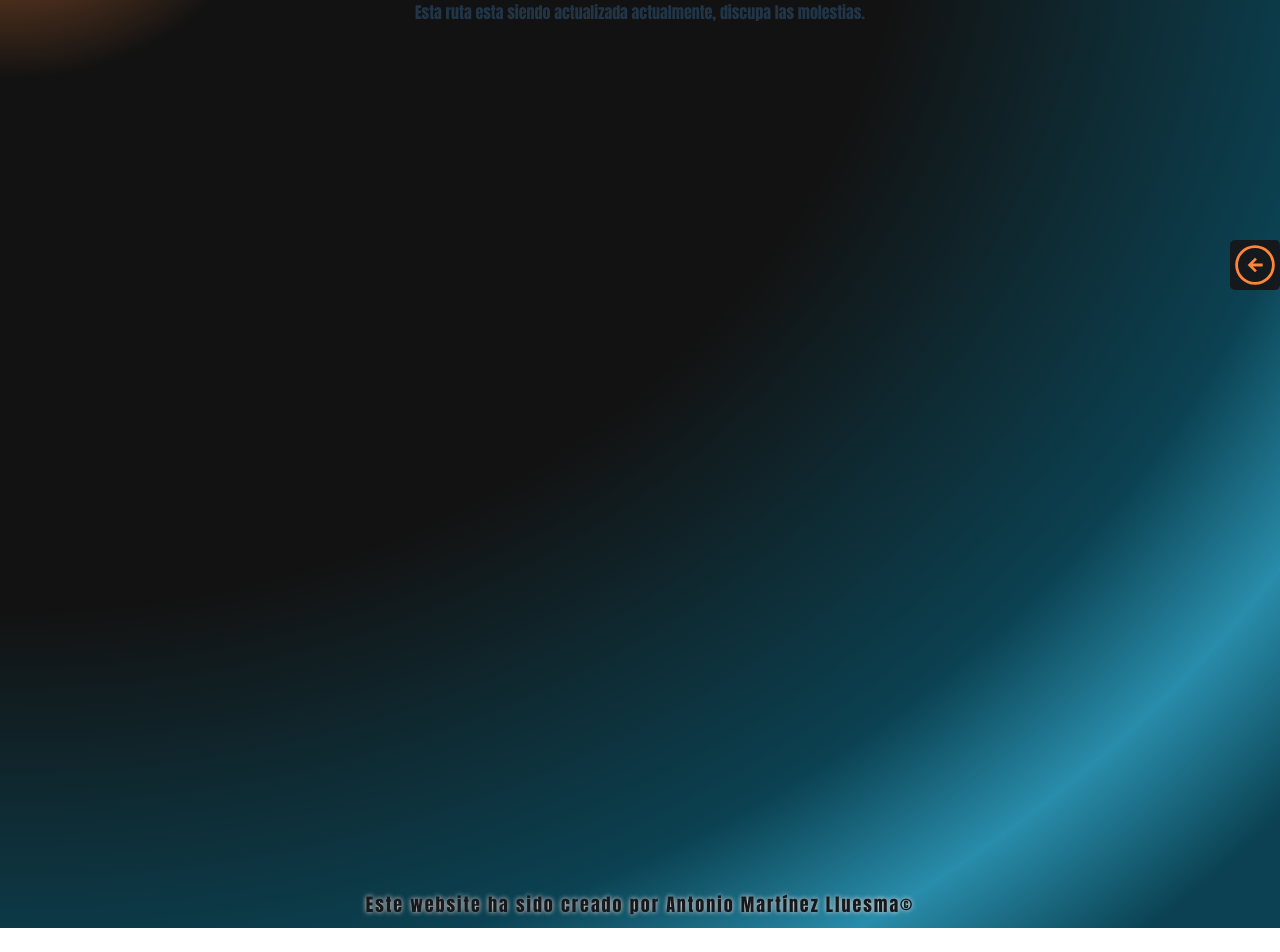
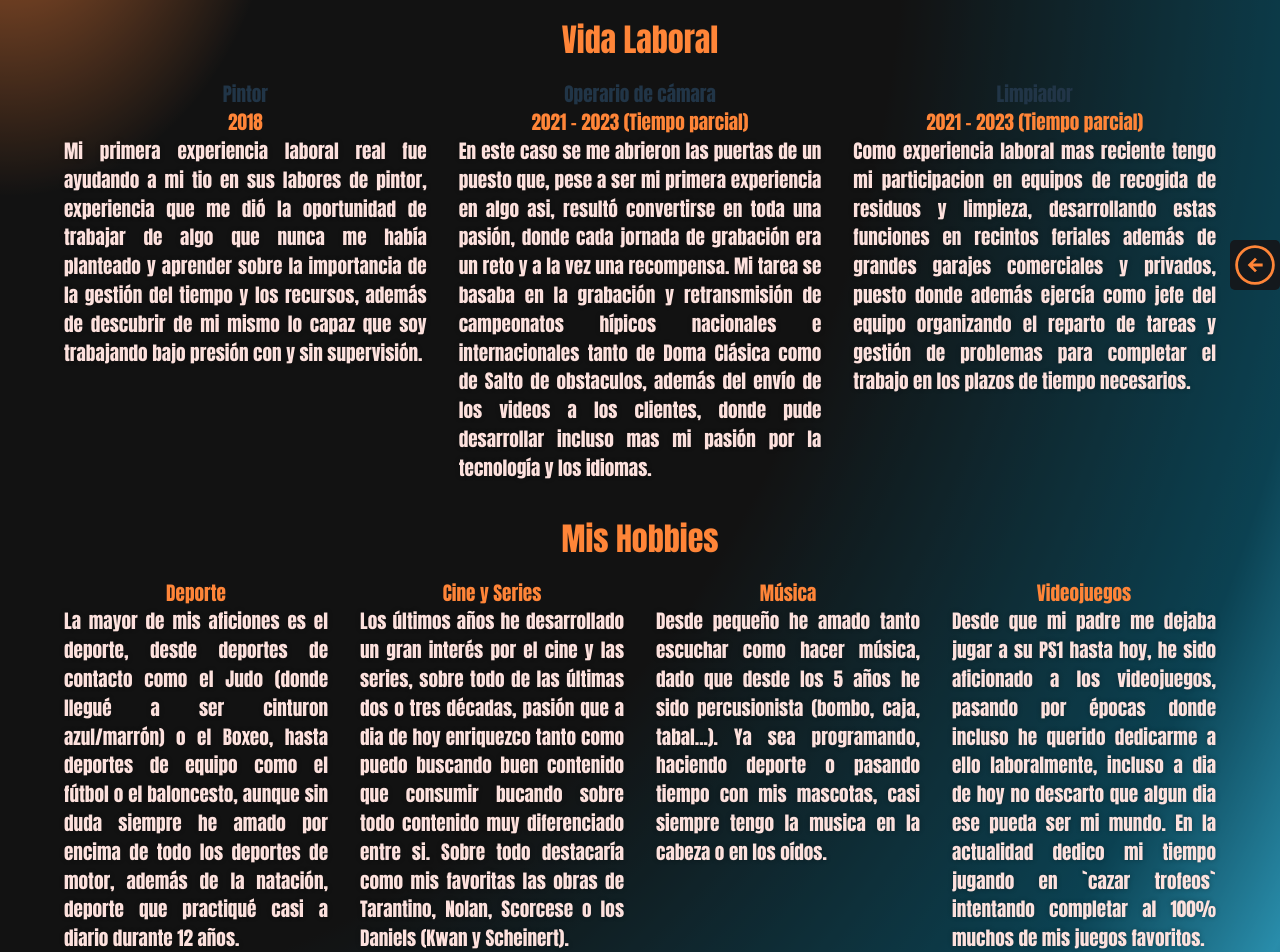
Before and after one commit to tonimtnz/Portafolio, a React (Vite) app: page /me in a window 1280 px wide. Shown: the part 160-1112 px from the top of the page. Before the commit the page ends 1088 px from the top, so only its background shows below. Built offline with nearby package versions, Linux system fonts and the light colour scheme.

Commit message:
sobre mi completado

```diff
--- a/src/App.css
+++ b/src/App.css
@@ -20,32 +20,33 @@
 .nav-father{
   box-sizing: border-box;
   position: relative;
-  height: fit-content;
-  width: fit-content;
-  display: flex;
-  align-items: center;
-  transition: all ease-in-out .3s;
+  height: 50px;
+  width: 50px;
 
   .nav-arrow{
     background-color:var(--rich-black);
     border-radius: 5px;
     height: 50px;
-    transition: all ease-in-out .3s;
+    transition: all ease-in-out .5s;
   }
   .nav-cont{
-    transition: all ease-in-out .3s;
-    display: none;
-    transform: translateX(-100%);
+    transition: all ease-in-out .5s;
+    transform: translate(100%);
     align-self: center;
+    a{
+      color: #ffffff00;
+    }
   }
+
 }
 .nav-icons{
   display: none;
 }
 .nav-father:hover{
   height: fit-content;
+  width: fit-content;
   cursor: pointer;
-  svg{
+  .nav-arrow{
     display: none;
   }
   .nav-cont{
@@ -59,8 +60,12 @@
     gap: 1rem;
     padding: 12px 24px;
     margin-right: 5rem;
+    a{
+      color: var(--magnolia)
+    }
 
     a:hover{
+      color: var(--emphasis);
       transform: scale(1.2);
       transition: all ease-in-out .3s;
     }
@@ -102,6 +107,44 @@
 #lit-tittle{
   font-size: 32px;
   color: var(--emphasis);
+}
+.about-me-page{
+  background-color: var(--imperial-blue);
+
+  .me-container{
+    display: flex;
+    flex-direction: column;
+    gap: 2rem;
+    justify-content: space-between;
+    padding: 1rem 4rem;
+  }
+}
+.me-info-cont{
+  margin-top: 1rem;
+  display: flex;
+  flex-direction: row;
+  justify-content: space-evenly;
+  gap: 2rem;
+  font-size: larger;
+  .me-each-info{
+    width: 100%;
+    height: fit-content;
+    h3{
+      margin: 0;
+    }
+    h4{
+      color: var(--emphasis)
+    }
+    p{
+      color: var(--magnolia);
+      text-align: justify;
+      text-shadow: 0px 0px 5px var(--imperial-blue);
+    }
+  }
+}
+#me-tittle{
+  color: var(--emphasis);
+  margin: 0;
 }
 .form-cont{
   box-sizing: border-box;
@@ -182,9 +225,7 @@
   }
 }
 .port-header{
-  position: static;
   z-index: 9;
-  top: 0;
   width: 100%;
   display: flex;
   flex-direction: row;
@@ -491,6 +532,13 @@
       position: relative;
     }
   }
+  .me-info-cont{
+    flex-direction: column;
+    align-items: center;
+    .me-each-info{
+      width: 90%;
+    }
+  }
   .form-cont{
     flex-direction: column;
     align-items: center;
--- /dev/null
+++ b/src/components/info/AboutMeInfo.jsx
@@ -0,0 +1,47 @@
+export const VidaLab = [
+    {
+        chamba : "Pintor",
+        descript : "Mi primera experiencia laboral real fue ayudando a mi tio en sus labores de pintor, experiencia que me dió la oportunidad de trabajar de algo que nunca me había planteado y aprender sobre la importancia de la gestión del tiempo y los recursos, además de descubrir de mi mismo lo capaz que soy trabajando bajo presión con y sin supervisión.",
+        yrs : "2018"
+    },
+    {
+        chamba : "Operario de cámara",
+        descript : "En este caso se me abrieron las puertas de un puesto que, pese a ser mi primera experiencia en algo asi, resultó convertirse en toda una pasión, donde cada jornada de grabación era un reto y a la vez una recompensa. Mi tarea se basaba en la grabación y retransmisión de campeonatos hípicos nacionales e internacionales tanto de Doma Clásica como de Salto de obstaculos, además del envío de los videos a los clientes, donde pude desarrollar incluso mas mi pasión por la tecnología y los idiomas.",
+        yrs : "2021 - 2023 (Tiempo parcial)"
+    },
+    {
+        chamba : "Limpiador",
+        descript : "Como experiencia laboral mas reciente tengo mi participacion en equipos de recogida de residuos y limpieza, desarrollando estas funciones en recintos feriales además de grandes garajes comerciales y privados, puesto donde además ejercía como jefe del equipo organizando el reparto de tareas y gestión de problemas para completar el trabajo en los plazos de tiempo necesarios.",
+        yrs : "2021 - 2023 (Tiempo parcial)"
+    }
+]
+
+export const Hobbies = [
+    {
+        name : "Deporte",
+        descript : "La mayor de mis aficiones es el deporte, desde deportes de contacto como el Judo (donde llegué a ser cinturon azul/marrón) o el Boxeo, hasta deportes de equipo como el fútbol o el baloncesto, aunque sin duda siempre he amado por encima de todo los deportes de motor, además de la natación, deporte que practiqué casi a diario durante 12 años."
+    },
+    {
+        name : "Cine y Series",
+        descript : "Los últimos años he desarrollado un gran interés por el cine y las series, sobre todo de las últimas dos o tres décadas, pasión que a dia de hoy enriquezco tanto como puedo buscando buen contenido que consumir bucando sobre todo contenido muy diferenciado entre si. Sobre todo destacaría como mis favoritas las obras de Tarantino, Nolan, Scorcese o los Daniels (Kwan y Scheinert)."
+    },
+    {
+        name : "Música",
+        descript : "Desde pequeño he amado tanto escuchar como hacer música, dado que desde los 5 años he sido percusionista (bombo, caja, tabal...). Ya sea programando, haciendo deporte o pasando tiempo con mis mascotas, casi siempre tengo la musica en la cabeza o en los oídos."
+    },
+    {
+        name : "Videojuegos",
+        descript : "Desde que mi padre me dejaba jugar a su PS1 hasta hoy, he sido aficionado a los videojuegos, pasando por épocas donde incluso he querido dedicarme a ello laboralmente, incluso a dia de hoy no descarto que algun dia ese pueda ser mi mundo. En la actualidad dedico mi tiempo jugando en `cazar trofeos` intentando completar al 100% muchos de mis juegos favoritos."
+    },
+]
+
+export const Others = [
+    {
+        name : "Mascotas",
+        descript : "Siempre he tenido un amor inevitable por los animales, ya de muy pequeño conseguí que mi abuela adoptase a un pequeño gato que encontramos en la calle y desde ahí, he tenido la suerte de haber compartido 20 años de mi vida con mascotas increibles. Actualmente mi gata y mi perra (de acogida) son lo más importante para mi, una sacando de mi la parte mas dulce, la otra, manteniendome incluso mas activo de lo que me gustaría. Los amigos no se compran, se adoptan."
+    },
+    {
+        name :  "Edición Multimedia",
+        descript : "Durante mi adolescencia viví el auge de las redes sociales, entre ellas el gran boom de Youtube, y como casi todos en aquella época, decidí que quería ver como era ese mundo desde dentro, gracias a ello aprendí de forma autodidacta algo de edición multimedia, con el fin de hacer mis propios videos para compartirlos con mis amigos. Con el paso de los años ha sido una actividad recurrente en mi vida, la cual me encanta llevar a cabo en ratos muertos o épocas festivas, donde me dedico a hacer felicitaciones familiares o videos para los cumpleaños de mis seres queridos."
+    },
+]
--- a/src/components/info/ProyectsInfo.jsx
+++ b/src/components/info/ProyectsInfo.jsx
@@ -7,12 +7,12 @@ export const ProyectsInfo = [
 {
     name: "EA UPDATE",
     info: "A penas acabé el anterior proyecto se nos encomendó no solo imitar, si no añadir además nuevas funcionalidades a una web ya existente, y elegimos entre las posibles la de Electronic Arts. Por mi parte en este caso tuve la tarea de desarrollar un componente original desde 0 donde resumiese algún apartado de la web real de forma mas interactiva y fundido con la home, por lo que decidí implementar un slider con parte de la información sobre uno de los servicios de juegos en línea que ofrecen además de un menú lateral donde puedes consultar los distintos planes de suscripción, precios, ventajas de cada uno, etc.  De manera cómoda e intuitiva para que el usuario reciba la máxima información en el menor tiempo y clics posibles. Dados los resultados obtenidos en el proyecto anterior, el equipo confió en mi de nuevo esta vez para el rediseño de la pagina en los diferentes dispositivos y dada la libertad que teníamos pudimos hacer algunos componentes diferentes al original, obteniendo así un resultado muy positivo además del aprendizaje que supone diseñar junto con un equipo algo de manera original por primera vez.",
-    pics : [ "assets/ea1.png" , "assets/ea2.png" , "assets/ea3.png" , "assets/ea4.png" , "assets/ea5.png" , "assets/ea6.png", "assets/ea7.png", "assets/ea8.png"]
+    pics : [ "assets/ea1.png" , "assets/ea2.png" , "assets/ea3.png" , "assets/ea4.png" , "assets/ea5.png" , "assets/ea6.png", "assets/ea7.png",]
 },
 {
     name: "MUSICONNECT",
     info: "El tercero y último de los proyectos del curso se trató de una web totalmente original. En este caso el equipo me eligió de nuevo como líder por la gestión que realicé en el primer proyecto y mi gran iniciativa a la hora de echar siempre una mano a los demás. Gracias a ello pude reafirmarme en mi creencia de que soy un miembro de equipo total, el cual se crece cuando el equipo va unido y no teme tomar las riendas si es necesario. En este proyecto mi papel, además de organizar y prestar apoyo al resto del equipo, mi trabajo se centró en el desarrollo de todos los componentes cuyo funcionamiento dependía de la base de datos externa. Gracias a ello aprendí la importancia de los componentes dinámicos, como en el caso del header donde una pequeña barra de búsqueda nos daba acceso mediante el nombre que escribiéramos a una serie de usuarios de Spotify (aquellos con perfil publico), el acceso a una lista con los últimos 50 artistas escuchados por el usuario que hiciese logIn, y finalmente la gestión de los datos del usuario que hacía el logIn.  En este caso el framework React/Vite fue vital para el desarrollo de la misma, y pese al reto que fue aprender a usar un framework por primera vez, me dio las herramientas mas que necesarias para la dura tarea que tuve y la suficiente confianza para lanzarme de cabeza a por mi proyecto mas reciente.",
-    pics : [ "assets/mscn1.png" , "assets/mscn2.png" , "assets/mscn3.png" , "assets/mscn4.png" , "" , ""]
+    pics : [ "assets/mscn1.png" , "assets/mscn2.png" , "assets/mscn3.png" , "assets/mscn4.png" ,]
 },
 {
     name: "AQUASELLA RELOADED",
--- /dev/null
+++ b/src/components/pages/Chamba.jsx
@@ -0,0 +1,16 @@
+export function Chamba({object}){
+    return(
+        <div className="me-info-cont">
+            {object.map((item , index) => (
+                <div key={index} className="me-each-info">
+                    <div className="each-title">
+                        {item.name ? (<h2 id="me-tittle">{item.name}</h2>) : ("")}
+                        {item.chamba ? (<h3>{item.chamba}</h3>):("")}
+                        {item.yrs ? (<h4>{item.yrs}</h4>) : ("")}
+                    </div>
+                    <p>{item.descript}</p>
+                </div>
+            ))}
+        </div>
+    )
+}
--- a/src/components/pages/Me.jsx
+++ b/src/components/pages/Me.jsx
@@ -1,7 +1,26 @@
+import { Hobbies, Others, VidaLab } from "../info/AboutMeInfo";
+import { Chamba } from "./Chamba";
+
 export function Me(){
     return(
-        <div className="uwu">
-            <h2 className="">Esta ruta esta siendo actualizada actualmente, discupa las molestias.</h2>
-        </div>
+        <section className="about-me-page">
+            <div className="me-container">
+                <div className="me-info">
+                    <h2 id="lit-tittle">Vida Laboral</h2>
+                    <Chamba object={VidaLab}></Chamba>
+                </div>
+                <div className="me-info">
+                    <h2 id="lit-tittle">Mis Hobbies</h2>
+                    <Chamba object={Hobbies}></Chamba>
+                </div>
+                <div className="me-info">
+                    <h2 id="lit-tittle">Otras cosas sobre mi</h2>
+                    <Chamba object={Others}></Chamba>
+                </div>
+
+            {/*             <h2 className="">Esta ruta esta siendo actualizada actualmente, discupa las molestias.</h2>
+             */}
+            </div>
+        </section>
     )
 }
--- a/src/components/pages/NavMenu.jsx
+++ b/src/components/pages/NavMenu.jsx
@@ -15,7 +15,7 @@ export function NavMenu(){
                 <div className="nav-cont">
                     <a href="/">Home</a>
                     <a href="/projects">Mis Proyectos</a>
-                    <a href="/me">Sobre mi</a>
+                    <a href="/me">+ Sobre mi</a>
                 </div>
             </div>
             <div className="nav-icons">
--- a/src/index.css
+++ b/src/index.css
@@ -46,7 +46,6 @@ body {
   margin: 0;
   display: flex;
   align-self: center;
-  place-items: center;
   min-width: 320px;
   min-height: 100vh;
 }
```
